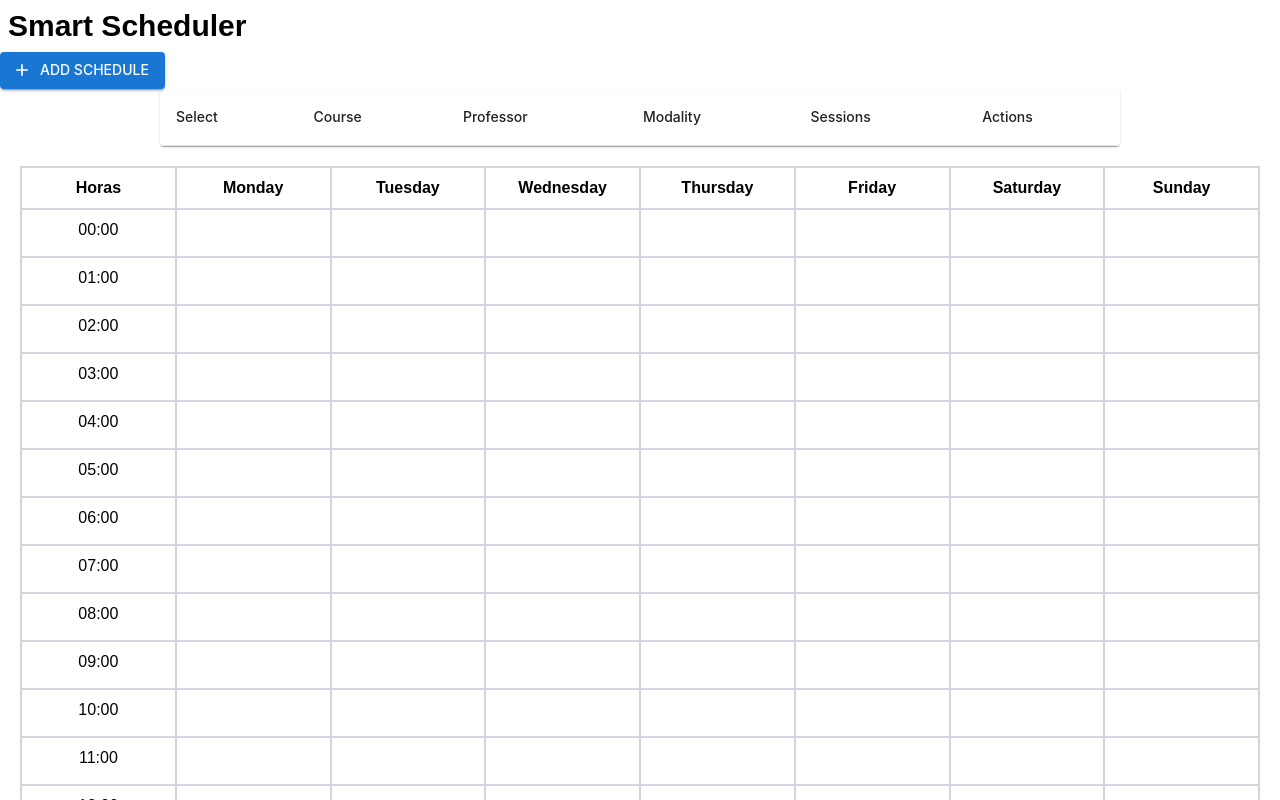
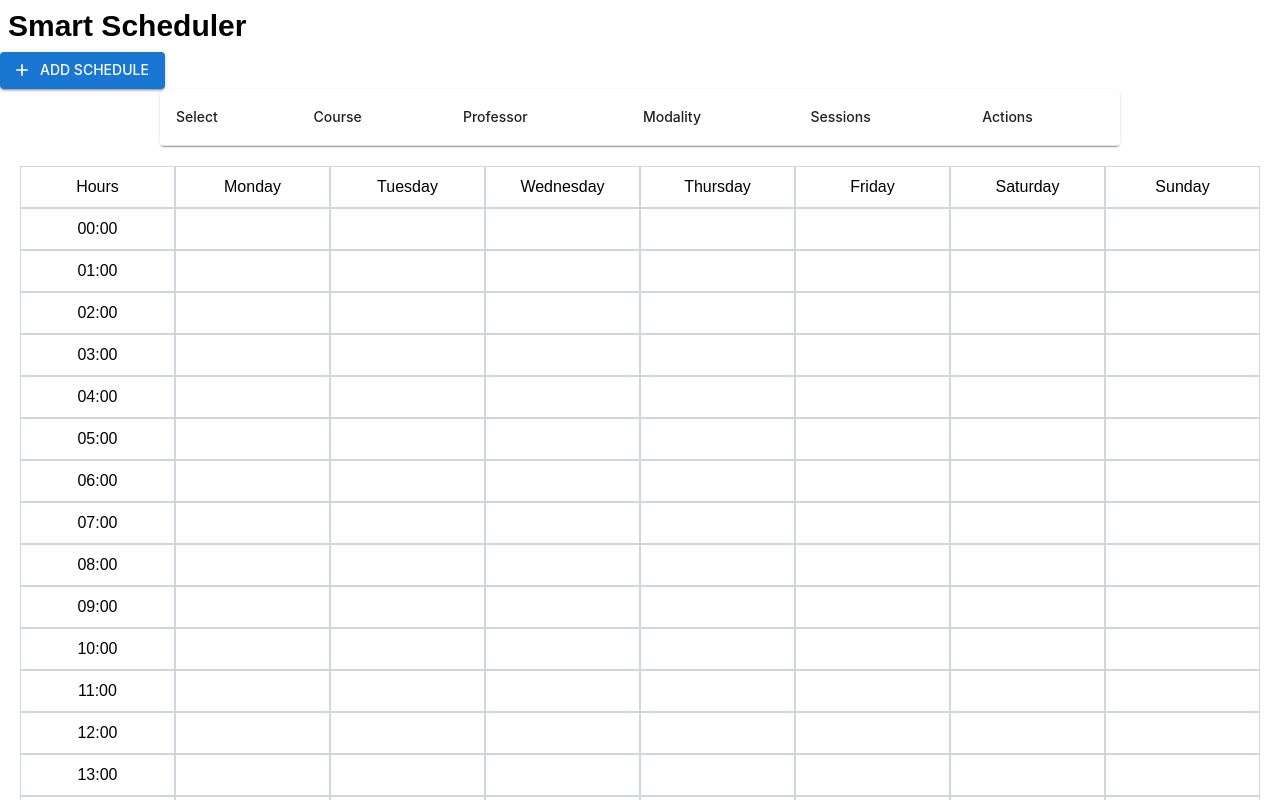
Before and after one commit to PieroD04/smart-scheduler, a React (Vite) app: page / in a window 1280 px wide. Shown: the top 800 px of the page. Built offline with nearby package versions, Linux system fonts and the light colour scheme; a web font is replaced by a local one.

Commit message:
feat: scheduler with entries

```diff
--- a/src/components/ScheduleForm.tsx
+++ b/src/components/ScheduleForm.tsx
@@ -15,7 +15,7 @@ interface FormInput {
     sessions: Session[];
 }
 
-function _areOverlapping(sessions: Session[]) {
+function areOverlapping(sessions: Session[]) {
     return sessions.some((sessionA, indexA) =>
         sessions.some((sessionB, indexB) =>
             sessionA.day === sessionB.day &&
@@ -44,7 +44,7 @@ export default function ScheduleForm({ handleDialogClose }: { handleDialogClose:
             return;
         }
 
-        if (_areOverlapping(data.sessions)) {
+        if (areOverlapping(data.sessions)) {
             setError("sessions", { type: "manual", message: "Sessions cannot overlap." });
             return;
         }
--- a/src/components/Scheduler.tsx
+++ b/src/components/Scheduler.tsx
@@ -1,27 +1,59 @@
-import { format } from "date-fns";
 import ScheduleEntry, { DayEnum } from "../models/ScheduleEntry";
-
+import { differenceInMinutes, getHours, getMinutes } from "date-fns";
 const days = [DayEnum.monday, DayEnum.tuesday, DayEnum.wednesday, DayEnum.thursday, DayEnum.friday, DayEnum.saturday, DayEnum.sunday];
-const hours = Array.from({ length: 24 }, (_, i) => i);
+const hours = Array.from({ length: 24 }, (_, i) => `${String(i).padStart(2, '0')}:00`);
 
 export default function Scheduler({ entries = [] }: { entries: ScheduleEntry[] }) {
     return (
-        <div className="grid grid-cols-8 border border-gray-300 relative">
-            <div className="border border-gray-300 p-2 text-center font-bold">Horas</div>
-            {days.map((day) => (
-                <div key={day} className="border border-gray-300 p-2 text-center font-bold">
-                    {day}
-                </div>
-            ))}
+        <div className="overflow-auto">
+            <div className="grid grid-cols-8 relative min-w-4xl">
+                <div className="border border-gray-300 p-2 text-center font-medium">Hours</div>
+                {
+                    days.map((day, index) => (
+                        <div className="border border-gray-300 p-2 w-full text-center font-medium" key={day}>{days[index]}</div>
+                    ))
+                }
+                {
+                    hours.map((hour) => [
+                        <div className="border border-gray-300 p-2 text-center" key={hour}>{hour}</div>,
+                        days.map((day) => (
+                            <div key={`${day}-${hour}`} className="border border-gray-300" />
+                        ))
+                    ])
+                }
+                {
+                entries.map((entry) => (
+                    entry.sessions.map((session, sessionIndex) => {
+                        const { dayIndex, startHourIndex, startTopOffset } = getPos(session.day, session.start);
+                        return (
+                            <div
+                                key={`${entry.course}-${sessionIndex}`}
+                                className="absolute bg-blue-200 border border-gray-300 text-center p-1"
+                                style={{
+                                    width: "12.5%",
+                                    left: `calc(${dayIndex + 1} * 12.5%)`,
+                                    top: `calc(${(startHourIndex + 1) * 42}px + ${startTopOffset}%)`,
+                                    height: `calc(${differenceInMinutes(session.end, session.start) / 60} * 42px)`,
+                                }}
+                            >
+                                {entry.course}
+                            </div>
+                        );
+                    })
+                ))
+            }
+            </div>
+        </div>
 
-            {hours.flatMap((hour) => [
-                <div key={`hour-${hour}`} className="border border-gray-300 p-2 text-center">
-                    {format(new Date(0, 0, 0, hour), "HH:mm")}
-                </div>,
-                days.map((day) => (
-                    <div key={`${day}-${hour}`} className="border border-gray-300 h-12 relative" />
-                ))
-            ])}
-        </div>
     );
 }
+
+function getPos(day: DayEnum, start: Date) {
+    const dayIndex = days.indexOf(day);
+    const startHourIndex = getHours(start);
+    const startMinutes = getMinutes(start);
+    const startTopOffset = (startMinutes / 60) * 100;
+
+    console.log({ dayIndex, startHourIndex, startTopOffset });
+    return { dayIndex, startHourIndex, startTopOffset };
+}
```
